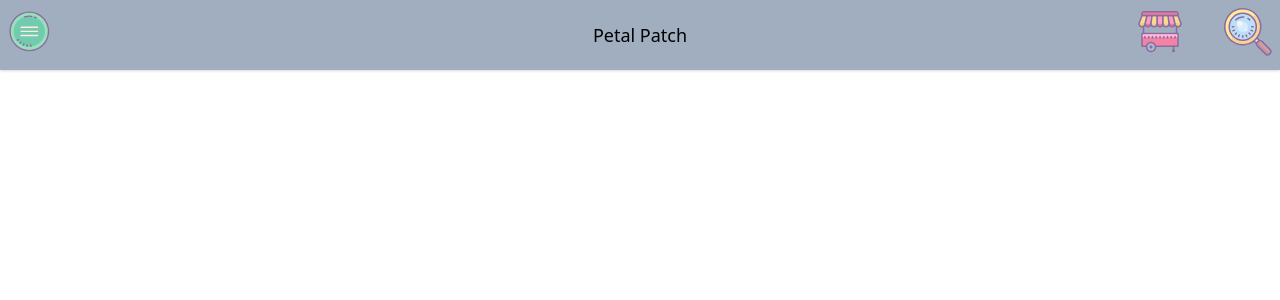
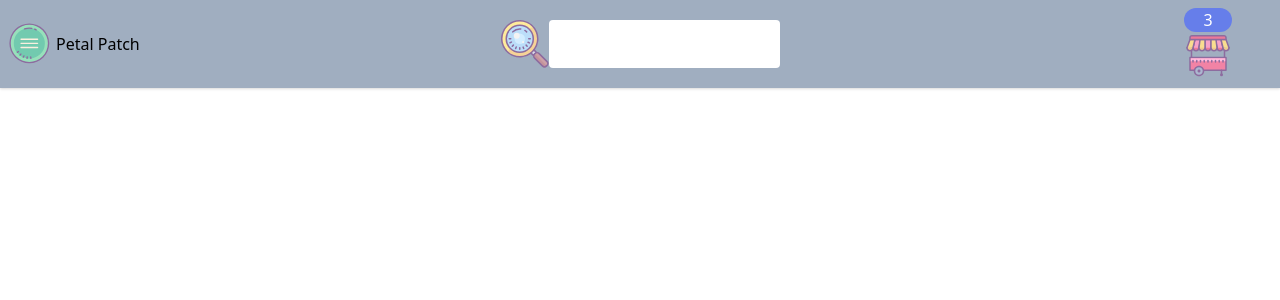
Before and after one commit to Frozies/petalpatchOld, a React (Create React App) app: page / in a window 1280 px wide. Shown: the top 300 px of the page. Built offline with nearby package versions, Linux system fonts and the light colour scheme.

Commit message:
Finished the basics of the navbar layout

```diff
--- a/src/Components/Navbar.js
+++ b/src/Components/Navbar.js
@@ -8,30 +8,34 @@ function Navbar(){
     return (
         <div>
             <header className={"flex flex-wrap items-center bg-gray-500 bg-opacity-100 p-2 shadow"}>
-                <div className={"flex-1"}>
+                <div className={"flex flex-1 items-center"}>
                     <button type={"button"} className={"focus:outline-none"}>
                         <Menu className={"pr-1"}/>
                     </button>
+                    <h1>
+                        Petal Patch
+                    </h1>
                 </div>
-                <div className={"flex-none text-center"}>
-                    <h1 className={"text-lg font-medium"}>Petal Patch</h1>
+                <div className={"flex flex-center object-fill"}>
+                    <button type={"button"} className={"focus:outline-none "}>
+                        <MagnifyIcon className={""}/>
+                    </button>
+                    <input className={"focus:outline-none rounded h-7"}/>
                 </div>
                 <div className={"flex-1 text-right"}>
-                    <button type={"button"} className={"focus:outline-none px-10 "}>
+                    <button type={"button"} className={"focus:outline-none px-10"}>
                         {/* Below is the basis of a number of items that are currently in the shopping cart
                         I cant get the z-index to work properly to overlay the number in the top right corner of the cart
                         */}
-                        {/*<div className={"z-20 rounded-full bg-indigo-500 uppercase  font-bold" +*/}
-                        {/*"shadow text-white -mt-6"}>*/}
-                        {/*    3*/}
-                        {/*</div>*/}
-                        <ShoppingCart className={"z-10 -mt-6"}/>
-                    </button>
-                    <button type={"button"} className={"focus:outline-none"}>
-                        <MagnifyIcon className={""}/>
+                        <div className={"z-20 rounded-full bg-indigo-500 uppercase font-bold" +
+                        "shadow text-white -mt-6"}>
+                            3
+                        </div>
+                        <ShoppingCart className={"z-10"}/>
                     </button>
                 </div>
             </header>
+
         </div>
     )
 }
```
Also changed, not shown: src/tailwind.css.
